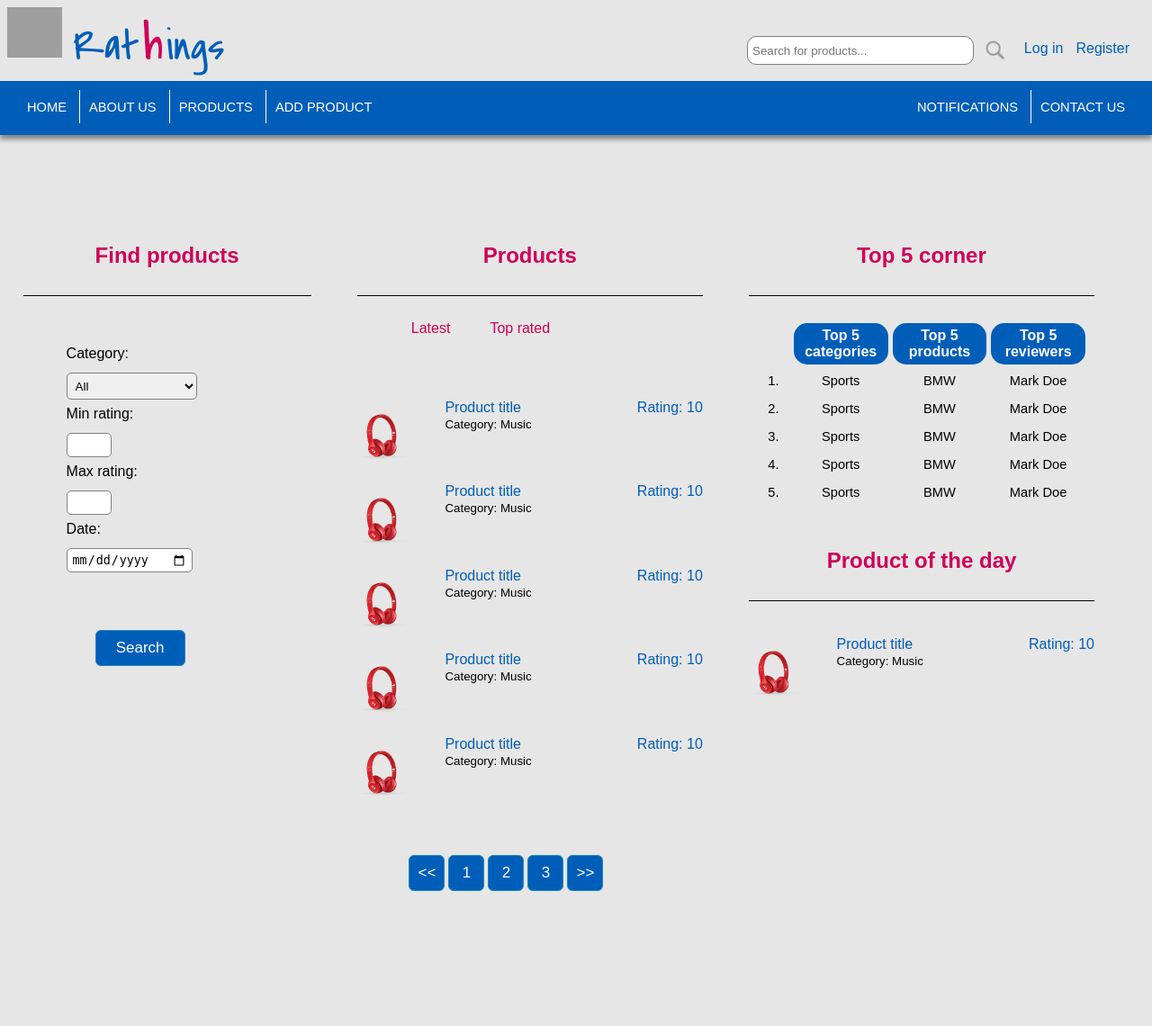
After one commit to WebTehnologijeETF/Rathings---review-site, a PHP site: page /products.html in a window 1280 px wide. The commit adds this page. Shown: the whole page at 90% size. Run offline with PHP 8.4, Linux system fonts and the light colour scheme; grey boxes are pictures that could not be loaded.

Commit message:
Added starter products page

```diff
--- a/main.css
+++ b/main.css
@@ -160,14 +162,7 @@ body
 
 }
 
-.container
-{
 
-
-
-
-
-}
 
 h2
 {
@@ -321,11 +317,18 @@ a:hover
 
 #top_list, #top5
 {
+
+
+
+
+
+}
+
+.feed_item
+{
 	width:100%;
-
 	padding-top:0%;
 	padding-bottom:5%;
-
 
 }
 
@@ -364,6 +367,7 @@ a:hover
 table
 {
 	height:200px;
+	width:100%;
 
 }
 
@@ -375,6 +379,8 @@ table, th, tr, td
 	padding:5px;
 	text-align:center;
 	border-radius:15px;
+	font-family:Arial, Helvetica, sans-serif;
+	font-size:11pt;
 
 
 }
@@ -421,6 +427,17 @@ table, th, tr, td
 
 }
 
+.listbox
+{
+	border:1px solid grey;
+	padding:5px;
+	height:30px;
+	border-radius:5px;
+	width:145px;
+	padding-right:30px;
+
+}
+
 .numeric
 {
 	border:1px solid grey;
@@ -431,6 +448,15 @@ table, th, tr, td
 
 }
 .textbox:focus
+{
+
+	box-shadow: 0px 0px 5px #005EB8;
+	border:1px solid grey;
+
+
+}
+
+.listbox:focus
 {
 
 	box-shadow: 0px 0px 5px #005EB8;
@@ -561,7 +589,7 @@ th
 
 }
 
-.link_list
+.common_list
 {
 	list-style-image: url("/images/bullet.png");
 	list-style-position: inside;
@@ -571,7 +599,7 @@ th
 
 }
 
-.link_list > li
+.common_list > li
 {
 	margin-bottom:25px;
 	font-family:Arial, Helvetica, sans-serif;
@@ -630,11 +658,26 @@ th
 
 }
 
+#l_search
+{
+	top:100px;
+	width:40%;
+	left:15%;
+	position:absolute;
+
+}
+
 .celement
 {
 	margin-bottom:35px;
 
 
+
+}
+
+.selement
+{
+	margin-bottom:5px;
 
 }
 
@@ -646,10 +689,29 @@ th
 
 }
 
+.slabel
+{
+	margin-left:0px;
+	margin-top:2px;
+	padding-bottom:10px;
+	margin-bottom:2px;
+
+
+}
+
 #c_buttons
 {
 	margin-left:30%;
 	top:650px;
+	position:absolute;
+	padding-bottom:100px;
+
+}
+
+#s_buttons
+{
+	margin-left:25%;
+	top:450px;
 	position:absolute;
 	padding-bottom:100px;
 
@@ -673,21 +735,28 @@ th
 	font-size:17px;
 	border-radius:6px;
 	font-family:Arial, Helvetica, sans-serif;
-	border:1px solid #1A87B9
+	border:1px solid #1A87B9;
 
 
 }
 
 .page_button
 {
-	color:white;
-	background-color:#005EB8;
-	height:40px;
-	width:50px;
-	font-size:17px;
-	border-radius:6px;
-	font-family:Arial, Helvetica, sans-serif;
-	border:1px solid #1A87B9
+
+	width:40px;
+
+
+}
+
+.common_button
+{
+	width:100px;
+
+}
+
+.narrow_button
+{
+	width:80px;
 
 }
 
@@ -772,8 +844,84 @@ label
 .pagination
 {
 	width:100%;
-	margin-left:10%;
+	margin-left:15%;
 	margin-top:15%;
+	padding-bottom:150px;
 
 
 }
+
+a:visited
+{
+	color:#005EB8;
+
+}
+
+
+#search_res
+{
+	width:30%;
+	min-width:300px;
+	position:absolute;
+	left:31%;
+	top:250px;
+
+}
+
+.subtitle > ul
+{
+	list-style-type: none;
+	margin: 0px;
+	padding-bottom: 50px;
+
+
+}
+
+.subtitle > ul > li
+{
+	display:inline;
+	padding:10px;
+
+
+}
+
+.subtitle > ul > li > a
+{
+	display:inline;
+	padding:10px;
+	color:#CE0058;
+
+}
+
+#feed
+{
+	width:30%;
+	min-width:250px;
+	position:absolute;
+	top:250px;
+	left:65%;
+
+}
+
+#prod_search
+{
+	width:25%;
+	min-width:200px;
+	left:2%;
+	position:absolute;
+	top:250px;
+
+}
+
+#search_form
+{
+	width:100%;
+
+}
+
+#table_div
+{
+	width:100%;
+
+
+}
--- /dev/null
+++ b/products.html
@@ -0,0 +1,252 @@
+<!DOCTYPE HTML>
+<html>
+<head>
+<title>Rathings</title>
+<link rel="stylesheet" type="text/css" href="main.css">
+<link rel="shortcut icon" type="image/png" href="/images/favicon.png"/>
+</head>
+<body>
+
+<div id="logo">
+
+
+<div id="logo_text">
+<label id="left_logo">Rat</label>
+<label id="middle_logo">h</label>
+<label id="right_logo">ings</label>
+</div>
+</div>
+
+<div id="search_box">
+<input type="text"  maxlength="50" id="search_text" placeholder="Search for products...">
+<div id="search_icon_cont">
+<img src="/images/search.png" alt="search" class="search_img" >
+</div>
+</div>
+
+<div id="login_div">
+<a href="login.html" class="login_label">Log in</a>
+<a href="register.html" class="login_label">Register</a>
+</div>
+
+
+<div id="menu_bar">
+
+
+
+<ul id="left_menu">
+<li class="menu_item">
+<a href="index.html">HOME</a>
+
+</li>
+
+<li class="menu_item">
+<a href="about.html">ABOUT US</a>
+</li>
+
+<li class="menu_item">
+<a href="www.google.ba">PRODUCTS</a>
+</li>
+
+<li class="menu_item">
+<a href="www.google.ba">ADD PRODUCT</a>
+</li>
+</ul>
+
+<ul id="right_menu">
+
+
+<li class="menu_item">
+<a href="www.google.ba">NOTIFICATIONS</a>
+</li>
+
+<li class="menu_item">
+<a href="contact.html">CONTACT US</a>
+</li>
+</ul>
+
+
+
+
+</div>
+
+<div id="prod_search">
+<h2>Find products</h2>
+<form method="post" action="something.php">
+<div id="search_form" class="container">
+
+
+
+
+<div id="l_search" class="cdiv">
+<p  class=" slabel">Category: </p>
+<select class="selement listbox">
+<option>All</option>
+<option>Movies</option>
+<option>Sports</option>
+<option>Vehicles</option>
+<option>Books</option>
+<option>Appliances</option>
+<option>Miscellaneous</option>
+</select>
+
+<p  class=" slabel">Min rating: </p>
+<input type="number" class="selement numeric" size="5" min="1" max="10"> <br>
+<p  class=" slabel">Max rating: </p>
+<input type="number" class="selement numeric" size="5" min="1" max="10">
+<p class=" slabel">Date: </p>
+<input type="date" class="selement textbox">
+
+</div>
+
+<div id="s_buttons" >
+
+
+<input type="submit" value="Search" class="button common_button">
+
+</div>
+
+</div>
+
+</form>
+
+</div>
+
+<div id="search_res">
+
+<div id="top_list">
+<h2>Products</h2>
+
+<div class="subtitle">
+<ul>
+<li><a href="google.ba">Latest</a></li>
+<li><a href="google.ba">Top rated</a></li>
+</ul>
+</div>
+
+
+<div class="single_product">
+
+<img src="/images/product.png" alt="product" class="_img_prod">
+<label class="prod">Product title</label>
+<label class="right-side prod">Rating: 10</label> <br>
+<label class="prod2">Category: Music</label> <br>
+</div>
+
+<div class="single_product">
+<img src="/images/product.png" alt="product" class="_img_prod">
+<label class="prod">Product title</label>
+<label class="right-side prod">Rating: 10</label> <br>
+<label class="prod2">Category: Music</label> <br>
+</div>
+
+<div class="single_product">
+<img src="/images/product.png" alt="product" class="_img_prod">
+<label class="prod">Product title</label>
+<label class="right-side prod">Rating: 10</label> <br>
+<label class="prod2">Category: Music</label> <br>
+</div>
+
+<div class="single_product">
+<img src="/images/product.png" alt="product" class="_img_prod">
+<label class="prod">Product title</label>
+<label class="right-side prod">Rating: 10</label> <br>
+<label class="prod2">Category: Music</label> <br>
+</div>
+
+<div class="single_product">
+<img src="/images/product.png" alt="product" class="_img_prod">
+<label class="prod">Product title</label>
+<label class="right-side prod">Rating: 10</label> <br>
+<label class="prod2">Category: Music</label> <br>
+</div>
+
+
+
+
+</div>
+<div class="pagination">
+
+<input type="button" value="<<" class="button page_button">
+<input type="button" value="1" class="button page_button">
+<input type="button" value="2" class="button page_button">
+<input type="button" value="3" class="button page_button">
+<input type="button" value=">>" class="button page_button">
+
+
+</div>
+</div>
+
+<div id="feed">
+<div class="feed_item" >
+<h2>Top 5 corner</h2>
+
+
+
+<div id="table_div">
+
+<table>
+<tr>
+<th class="first_col empty"></th>
+<th class="second_col">Top 5 categories</th>
+<th class="third_col">Top 5 products</th>
+<th class="fourth_col">Top 5 reviewers</th>
+</tr>
+
+<tr>
+<td class="first_col">1.</td>
+<td class="second_col">Sports</td>
+<td class="third_col">BMW</td>
+<td class="fourth_col">Mark Doe</td>
+</tr>
+
+<tr>
+<td class="first_col">2.</td>
+<td class="second_col">Sports</td>
+<td class="third_col">BMW</td>
+<td class="fourth_col">Mark Doe</td>
+</tr>
+
+<tr>
+<td class="first_col">3.</td>
+<td class="second_col">Sports</td>
+<td class="third_col">BMW</td>
+<td class="fourth_col">Mark Doe</td>
+</tr>
+
+<tr>
+<td class="first_col">4.</td>
+<td class="second_col">Sports</td>
+<td class="third_col">BMW</td>
+<td class="fourth_col">Mark Doe</td>
+</tr>
+
+<tr>
+<td class="first_col">5.</td>
+<td class="second_col">Sports</td>
+<td class="third_col">BMW</td>
+<td class="fourth_col">Mark Doe</td>
+</tr>
+
+
+
+</table>
+
+</div>
+</div>
+
+<div class="feed_item">
+<h2>Product of the day</h2>
+<div class="single_product">
+<img src="/images/product.png" alt="product" class="_img_prod">
+<label class="prod">Product title</label>
+<label class="right-side prod">Rating: 10</label> <br>
+<label class="prod2">Category: Music</label> <br>
+</div>
+</div>
+
+</div>
+
+</body>
+
+</html>
```
Also changed, not shown: other parts of main.css (+22 -14 lines).
